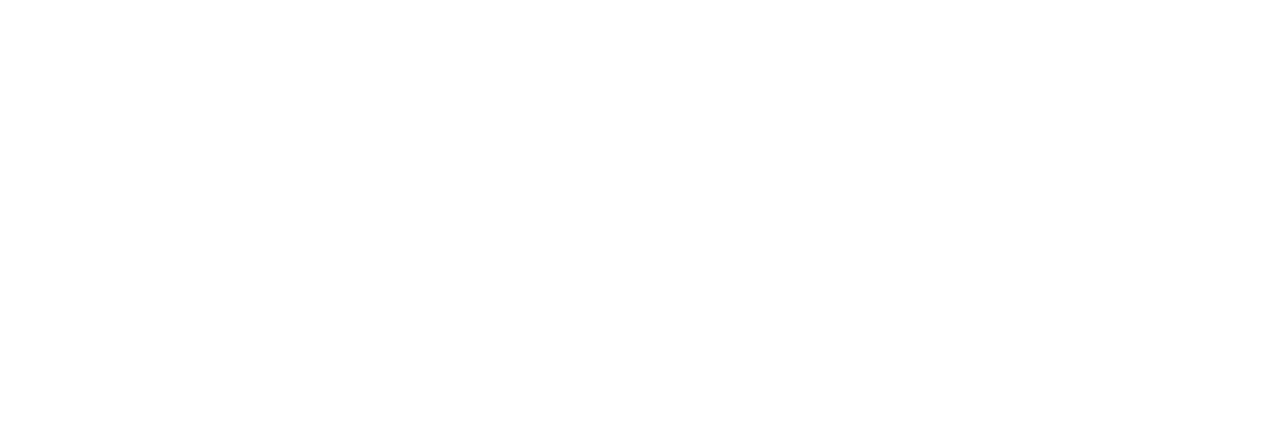
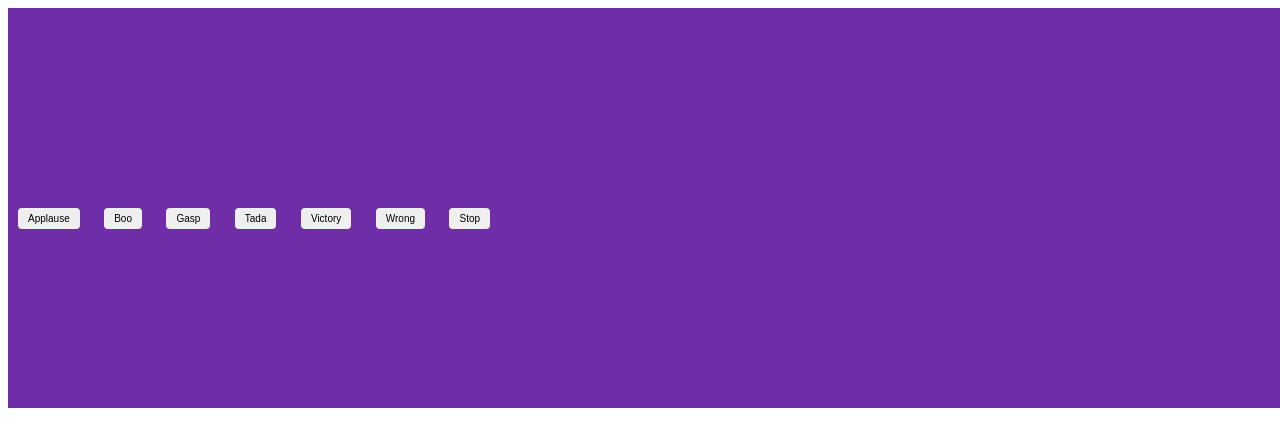
Before and after one commit to acciojob/Soundbar-accio-rajitha, a website: page main.html in a window 1280 px wide. Drawn offline with Linux system fonts and the light colour scheme.

Commit message:
created a submission

```diff
--- a/main.html
+++ b/main.html
@@ -1,16 +1,26 @@
 <!DOCTYPE html>
+<html lang="en">
+<head>
+  <meta charset="UTF-8">
+  <meta name="viewport" content="width=device-width, initial-scale=1.0">
+  <title>Sound Player</title>
+  <link rel="stylesheet" href="styles.css">
+</head>
+<body>
+  <div class="container">
+    <div id="box">
+    <div id="buttons">
+      <button class="btn" onclick="playSound('applause.mp3')">Applause</button>
+      <button class="btn" onclick="playSound('boo.mp3')">Boo</button>
+      <button class="btn" onclick="playSound('gasp.mp3')">Gasp</button>
+      <button class="btn" onclick="playSound('tada.mp3')">Tada</button>
+      <button class="btn" onclick="playSound('victory.mp3')">Victory</button>
+      <button class="btn" onclick="playSound('wrong.mp3')">Wrong</button>
+      <button class="btn stop" onclick="stopSound()">Stop</button>
+    </div>
+  </div>
+	  </div>
 
-<html>
-
-<head>
-	<link rel="stylesheet" href="styles.css">
-</head>
-
-<body>
-	<!-- the entire body must be written by student -->
-    <script type="text/javascript" src="./script.js">
-</script>
-
+  <script src="script.js"></script>
 </body>
-
 </html>
--- a/script.js
+++ b/script.js
@@ -1 +1,21 @@
 //your JS code here. If required.
+let audio = null;
+
+function playSound(soundFile) {
+  // Stop any currently playing sound
+  stopSound();
+
+  // Create new audio element
+  audio = new Audio(`sounds/${soundFile}`);
+
+  // Play the audio
+  audio.play();
+}
+
+function stopSound() {
+  // If audio is currently playing, stop it
+  if (audio !== null) {
+    audio.pause();
+    audio.currentTime = 0;
+  }
+}
--- a/styles.css
+++ b/styles.css
@@ -1 +1,42 @@
 /*  your css code here. If applicable */
+body {
+  font-family: Arial, sans-serif;
+  display: flex;
+  text-align: center;
+}
+
+.container {
+
+  align-content:center;
+}
+
+#box {
+display:flex;
+	align-items:center;
+
+  width: 100vw;
+  height: 50vh;
+  background-color: rgb(111, 45, 168);
+  margin: 0 auto;
+}
+
+#buttons {
+  margin-top: 20px;
+}
+
+.btn {
+
+ margin : 10px;
+
+  padding: 5px 10px;
+  font-size: 10px;
+  cursor: pointer;
+  background-color: purple /* Changed color to plum */
+  color: white;
+  border: none;
+  border-radius: 4px;
+}
+
+.stop {
+  background-color: ;
+}
```
